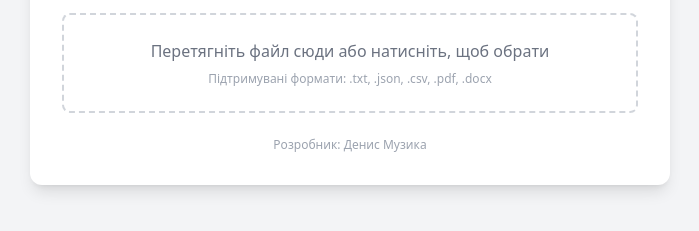
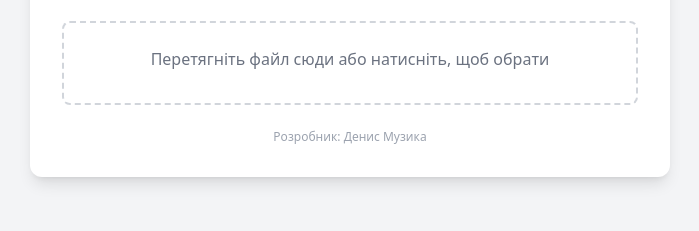
Before and after one commit to sergeymuzyka007-boop/AI-20, a plain HTML site: page index.html in a window 1280 px wide. Shown: the part 379-610 px from the top of the page, without its empty margins (290-989 px from the left). Drawn offline with nearby package versions, Linux system fonts and the light colour scheme; a script that the page names is missing.

Commit message:
Update index.html

```diff
--- a/index.html
+++ b/index.html
@@ -24,7 +24,7 @@
                     Перетягніть файл сюди або натисніть, щоб обрати
                 </p>
                 <p class="text-xs text-gray-400 mt-2">
-                    Підтримувані формати: .txt, .json, .csv, .pdf, .docx
+
                 </p>
             </div>
 
```
